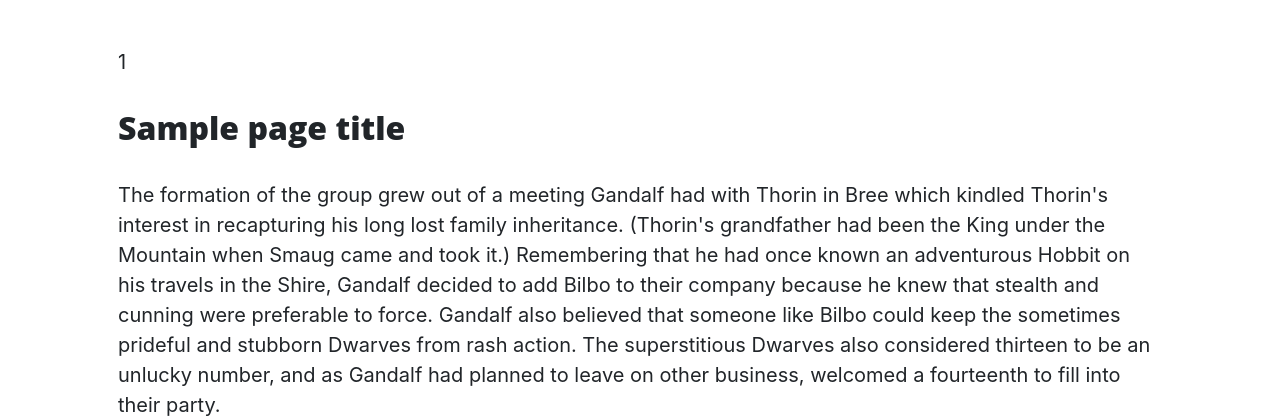
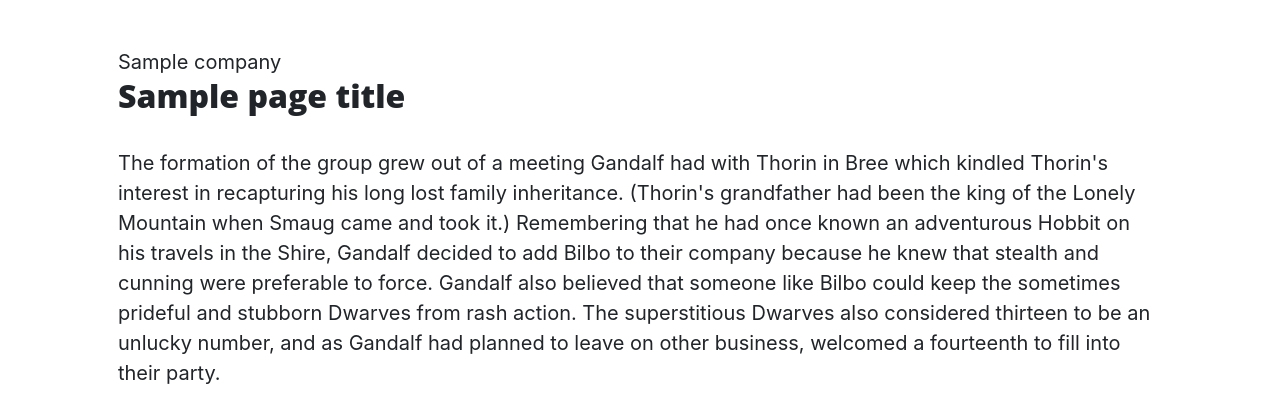
Before and after one commit to mueni2/FlaskFramework-Project, a Flask app: template templates/about.html in a window 1280 px wide. Shown: the part 629-1046 px from the top of the page. Run offline with Flask 2, Linux system fonts and the light colour scheme; the template is opened without the code that fills it: most values are stand-ins (such as "Sample title", 1, 10 or a date in 2020); some libraries are stand-ins or nearby versions.

Commit message:
reading from a json file

```diff
--- a/run.py
+++ b/run.py
@@ -1,4 +1,5 @@
 import os
+import json
 from flask import Flask, render_template
 
 
@@ -12,7 +13,10 @@ def index():
 
 @app.route("/about")
 def about():
-    return render_template("about.html", page_title="About", list_of_numbers=[1, 2, 3])
+    data = []
+    with open("data/company.json", "r") as json_data:
+        data = json.load(json_data)
+    return render_template("about.html", page_title="About", company=data)
 
 
 @app.route("/contact")
--- a/templates/about.html
+++ b/templates/about.html
@@ -1,16 +1,18 @@
 {% extends "base.html" %}
 {% block content %}
 
-
-{% for number in list_of_numbers %}
-<p>{{ number }}</p>
-{% endfor %}
-
+    {{ company[1]["name"] }}
 
     <h2>{{ page_title }}</h2>
-    <p>The formation of the group grew out of a meeting Gandalf had with Thorin in Bree which kindled Thorin's interest in recapturing his long lost family inheritance. (Thorin's grandfather had been the King under the Mountain when Smaug came and took it.) Remembering that he had once known an adventurous Hobbit on his travels in the Shire, Gandalf decided to add Bilbo to their company because he knew that stealth and cunning were preferable to force. Gandalf also believed that someone like Bilbo could keep the sometimes prideful and stubborn Dwarves from rash action. The superstitious Dwarves also considered thirteen to be an unlucky number, and as Gandalf had planned to leave on other business, welcomed a fourteenth to fill into their party.</p>
-
-
+    <p>
+        The formation of the group grew out of a meeting Gandalf had with Thorin in Bree which kindled Thorin's interest in
+		recapturing his long lost family inheritance. (Thorin's grandfather had been the king of the Lonely Mountain when
+		Smaug came and took it.) Remembering that he had once known an adventurous Hobbit on his travels in the Shire,
+		Gandalf decided to add Bilbo to their company because he knew that stealth and cunning were preferable to force.
+		Gandalf also believed that someone like Bilbo could keep the sometimes prideful and stubborn Dwarves from rash
+		action. The superstitious Dwarves also considered thirteen to be an unlucky number, and as Gandalf had planned to
+		leave on other business, welcomed a fourteenth to fill into their party.
+    </p>
 
     <div class="row featurette">
         <div class="col-md-7">
@@ -18,10 +20,8 @@
 			<p>
 				In the year TA 2746, Thorin II was born to Dwarven prince Thráin II in the mountain city of The Lonely Mountain.
 				Early in his youth, he and the other Dwarves of the Lonely Mountain were forced to flee by the dragon Smaug in TA
-			    2770. While in exile, he quickly grew to become a capable warrior. This was demonstrated when he participated in
-			    the
-			    Battle of Azanulbizar in TA 2799. He marched with one of the Dwarven armies beneath the East-gate of Moria. At
-			    some
+				2770. While in exile, he quickly grew to become a capable warrior. This was demonstrated when he participated in the
+				Battle of Azanulbizar in TA 2799. He marched with one of the Dwarven armies beneath the East-gate of Moria. At some
 				point in the fighting, his shield broke, and using an oaken tree branch found on the floor as a shield, he gained
 				the epithet "Oakenshield," which would remain with him even in death.
 			</p>
@@ -39,8 +39,7 @@
             <h3>Fili and Kili</h3>
 			<p>
 				Fíli and Kíli were nephews of Thorin, who was the elder brother of their mother Dís. They were also nephews of
-			    Frerin, grandsons of Thráin II, and great-grandsons of Thrór. Fíli's most distinguishing feature was his long
-			    nose,
+				Frerin, grandsons of Thráin II, and great-grandsons of Thrór. Fíli's most distinguishing feature was his long nose,
 				the longest of any of the Dwarves in Thorin's company.
 			</p>
         </div>
```
Also changed, not shown: data/company.json (added, +12 -0 lines). Lines whose indentation alone changed are shown as unchanged.
